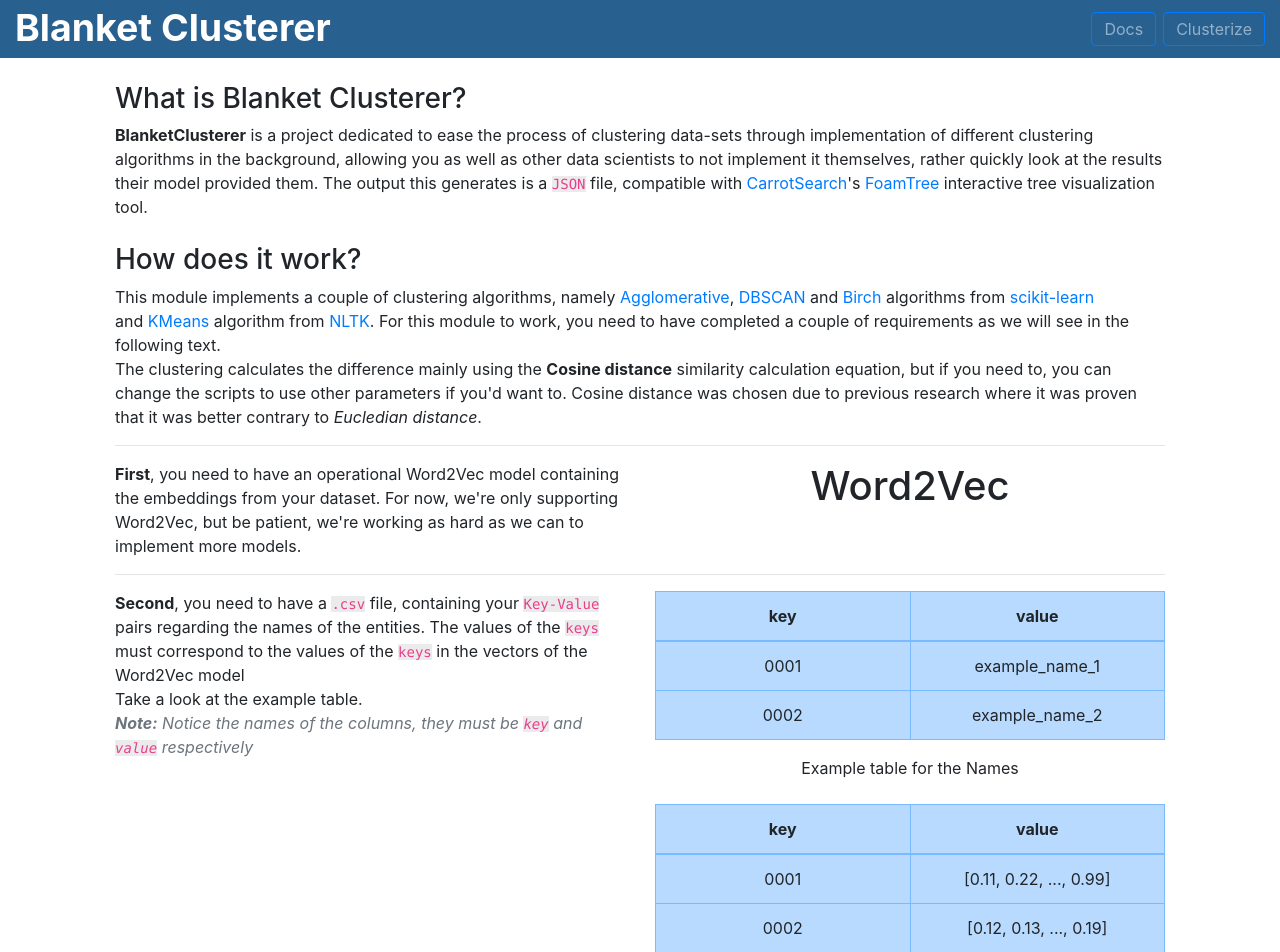
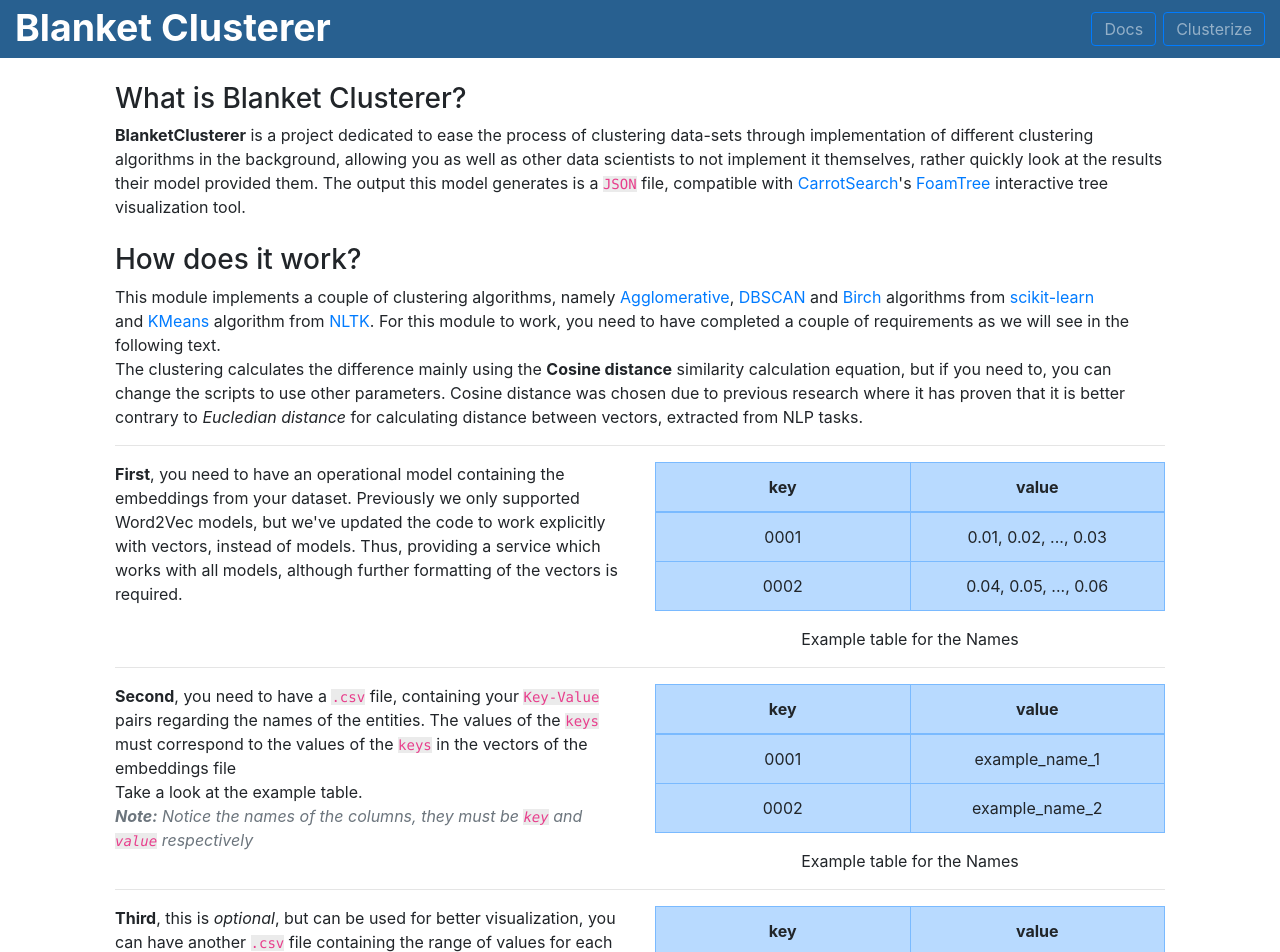
Before and after one commit to Konstantin-Bogdanoski/Blanket-Clusterer-GUI, a React (Create React App) app in the folder frontend/: page / in a window 1280 px wide. Shown: the top 952 px of the page. Built offline with nearby package versions, Linux system fonts and the light colour scheme.

Commit message:
Remove need for Word2Vec and refactor
Signed-off-by: Konstantin Bogdanoski <konstantin.b@live.com>

```diff
--- a/frontend/src/component/ClusterData/EmbeddingForm/embeddingsForm.js
+++ b/frontend/src/component/ClusterData/EmbeddingForm/embeddingsForm.js
@@ -7,11 +7,11 @@ import React from "react";
 const EmbeddingsForm = (props) => {
     return (
         <div className="text-center h-100 border border-primary" style={{minHeight: "20em", verticalAlign: "middle"}}>
-            <div className="text-monospace">Upload your <strong>Word2Vec</strong> model</div>
+            <div className="text-monospace">Upload your <strong>embeddings</strong></div>
             <input type="file"
                    style={{marginTop: "15%"}}
                    className="text-center text-monospace"
-                   placeholder="Upload your models file"
+                   placeholder="Upload your file with embeddings"
                    onChange={props.onModelChangeHandler}
                    required/>
         </div>
--- a/frontend/src/component/ClusterData/clusterData.js
+++ b/frontend/src/component/ClusterData/clusterData.js
@@ -20,7 +20,7 @@ class ClusterData extends Component {
         this.setState({
             "waitResponse": false,
             "errorMsg": null,
-            "model": null,
+            "embeddings": null,
             "names": null,
             "groupNames": null,
             "successful": null
@@ -28,7 +28,6 @@ class ClusterData extends Component {
     }
 
     handleInputChange = (e) => {
-        debugger;
         e.preventDefault();
         let key = e.target.name;
         let value = e.target.value;
@@ -52,17 +51,17 @@ class ClusterData extends Component {
             "outputPath": this.state.outputPath
         }
 
-        let model = this.state.model;
+        let embeddings = this.state.embeddings;
         let names = this.state.names;
         let groupNames = this.state.groupNames;
 
-        let sessionModel = sessionStorage.getItem("model");
+        let sessionEmbeddings = sessionStorage.getItem("embeddings");
         let sessionNames = sessionStorage.getItem("names");
         let sessionGroupNames = sessionStorage.getItem("groupNames");
 
-        if (sessionModel === null && sessionNames === null && sessionGroupNames === null) {
-            MainService.uploadModel(model).then(resp => {
-                sessionStorage.setItem("model", model.name);
+        if (sessionEmbeddings === null && sessionNames === null && sessionGroupNames === null) {
+            MainService.uploadModel(embeddings).then(resp => {
+                sessionStorage.setItem("embeddings", embeddings.name);
                 MainService.uploadNames(names).then(resp => {
                     sessionStorage.setItem("names", names.name);
                     if (groupNames !== null && groupNames !== undefined && groupNames !== "undefined") {
@@ -117,7 +116,7 @@ class ClusterData extends Component {
     onModelChangeHandler = (e) => {
         e.preventDefault();
         this.setState({
-            "model": e.target.files[0]
+            "embeddings": e.target.files[0]
         });
     };
 
@@ -143,7 +142,7 @@ class ClusterData extends Component {
     }
 
     dataReady = () => {
-        if ((this.state.model == null && sessionStorage.getItem("model") === null) ||
+        if ((this.state.embeddings == null && sessionStorage.getItem("embeddings") === null) ||
             (this.state.names == null && sessionStorage.getItem("names") === null))
             return false;
         for (let entry in this.state.data) {
@@ -182,11 +181,11 @@ class ClusterData extends Component {
                         </Col>
                     </Row>
                     <br/>
-                    {sessionStorage.getItem("model") !== null &&
+                    {sessionStorage.getItem("embeddings") !== null &&
                     sessionStorage.getItem("names") !== null ?
                         <div className="text-sm-center">
                             <div className="text-secondary">
-                                You already have an uploaded model and a names file
+                                You already have uploaded your embeddings and a names file
                             </div>
                             <div className="text-info">
                                 If you'd like to upload new ones, click&nbsp;
@@ -203,14 +202,16 @@ class ClusterData extends Component {
                             </Col>
                             <Col xs={8}>
                                 <form onSubmit={this.onFormSubmit}>
-                                    {this.state.model == null && sessionStorage.getItem("model") === null ? <div>
+                                    {this.state.embeddings == null && sessionStorage.getItem("embeddings") === null ?
+                                        <div>
                                             <EmbeddingsForm onModelChangeHandler={this.onModelChangeHandler}/>
                                         </div> : this.state.names == null && sessionStorage.getItem("names") === null ?
                                             <div>
                                                 <NamesForm onNamesChangeHandler={this.onNamesChangeHandler}/>
                                             </div> : this.state.groupNames == null && sessionStorage.getItem("groupNames") === null ?
                                                 <div>
-                                                <GroupNamesForm onGroupChangeHandler={this.onGroupNamesChangeHandler}/>
+                                                    <GroupNamesForm
+                                                        onGroupChangeHandler={this.onGroupNamesChangeHandler}/>
                                                 </div> : <div>
                                                     <ParametersForm handleInputChange={this.handleInputChange}
                                                                     data={this.getData()}/>
@@ -230,7 +231,7 @@ class ClusterData extends Component {
                                                 </Col>
                                                 <Col>
                                                     <div className="text-right">
-                                                        {this.state.model != null && this.state.names != null && this.state.groupNames == null ?
+                                                        {this.state.embeddings != null && this.state.names != null && this.state.groupNames == null ?
                                                             <button className="btn btn-outline-info"
                                                                     onClick={this.skipGroupNames} type="button">Skip
                                                             </button> : <span/>}
--- a/frontend/src/component/Home/home.js
+++ b/frontend/src/component/Home/home.js
@@ -36,7 +36,8 @@ class Home extends Component {
                                 implementation of different clustering algorithms in the background, allowing you as
                                 well as other
                                 data scientists to not implement it themselves, rather quickly look at the results their
-                                model provided them. The output this generates is a <code>JSON</code> file, compatible
+                                model provided them. The output this model generates is a <code>JSON</code> file,
+                                compatible
                                 with&nbsp;
                                 <a href={"https://carrotsearch.com"} target="_blank">CarrotSearch</a>'s <a
                                 href={"https://carrotsearch.com/foamtree/"} target="_blank">FoamTree</a> interactive
@@ -78,11 +79,12 @@ class Home extends Component {
                             <div>
                                 The clustering calculates the difference mainly using the <strong>Cosine
                                 distance</strong> similarity calculation equation,
-                                but if you need to, you can change the scripts to use other parameters if you'd want to.
+                                but if you need to, you can change the scripts to use other parameters.
                                 Cosine
-                                distance was chosen due to previous research where it was proven that it was better
+                                distance was chosen due to previous research where it has proven that it is better
                                 contrary to&nbsp;
-                                <i>Eucledian distance</i>.
+                                <i>Eucledian distance</i> for calculating distance between vectors, extracted from NLP
+                                tasks.
                             </div>
                         </Col>
                     </Row>
@@ -91,15 +93,49 @@ class Home extends Component {
                         <Col>
                             <div>
                                 <a name="first_requirement"><strong>First</strong></a>, you need to have an
-                                operational Word2Vec model containing
+                                operational model containing
                                 the embeddings from your dataset.
-                                For now, we're only supporting Word2Vec, but be patient, we're working as hard as we
-                                can to implement more models.
+                                Previously we only supported Word2Vec models, but we've updated the code to work
+                                explicitly with vectors, instead of models. Thus, providing a service which works with
+                                all
+                                models, although further formatting of the vectors is required.
                             </div>
                         </Col>
                         <Col>
                             <div className="text-center">
-                                <h1>Word2Vec</h1>
+                                <table className="table table-bordered table-primary">
+                                    <thead>
+                                    <tr>
+                                        <th>
+                                            key
+                                        </th>
+                                        <th>
+                                            value
+                                        </th>
+                                    </tr>
+                                    </thead>
+                                    <tbody>
+                                    <tr>
+                                        <td>
+                                            0001
+                                        </td>
+                                        <td>
+                                            0.01, 0.02, ..., 0.03
+                                        </td>
+                                    </tr>
+                                    <tr>
+                                        <td>
+                                            0002
+                                        </td>
+                                        <td>
+                                            0.04, 0.05, ..., 0.06
+                                        </td>
+                                    </tr>
+                                    </tbody>
+                                </table>
+                                <div>
+                                    Example table for the Names
+                                </div>
                             </div>
                         </Col>
                     </Row>
@@ -110,7 +146,7 @@ class Home extends Component {
                             a <code>.csv</code> file, containing
                             your <code>Key-Value</code> pairs regarding
                             the names of the entities. The values of the <code>keys</code> must correspond to the
-                            values of the <code>keys</code> in the vectors of the Word2Vec model<br/>
+                            values of the <code>keys</code> in the vectors of the embeddings file<br/>
                             Take a look at the example table. <br/>
                             <i className="text-secondary"><strong>Note:</strong> Notice the names of the columns, they
                                 must be <code>key</code> and <code>value</code> respectively</i>
@@ -149,42 +185,6 @@ class Home extends Component {
                                 </table>
                                 <div>
                                     Example table for the Names
-                                </div>
-                            </div>
-                            <br/>
-                            <div className="text-center">
-                                <table className="table table-bordered table-primary">
-                                    <thead>
-                                    <tr>
-                                        <th>
-                                            key
-                                        </th>
-                                        <th>
-                                            value
-                                        </th>
-                                    </tr>
-                                    </thead>
-                                    <tbody>
-                                    <tr>
-                                        <td>
-                                            0001
-                                        </td>
-                                        <td>
-                                            [0.11, 0.22, ..., 0.99]
-                                        </td>
-                                    </tr>
-                                    <tr>
-                                        <td>
-                                            0002
-                                        </td>
-                                        <td>
-                                            [0.12, 0.13, ..., 0.19]
-                                        </td>
-                                    </tr>
-                                    </tbody>
-                                </table>
-                                <div>
-                                    Example table for the Word2Vec embeddings
                                 </div>
                             </div>
                         </Col>
@@ -252,7 +252,7 @@ class Home extends Component {
                     <hr/>
                     <Row>
                         <Col>
-                            An important note is that the key values in your Word2Vec model, must be the same as
+                            An important note is that the key values in your embeddings, must be the same as
                             the <code>key</code> values in your
                             <code>.csv</code> names and/or group-names files.
                         </Col>
@@ -260,7 +260,9 @@ class Home extends Component {
                     <Row>
                         <Col>
                             And that is it. If you have met those requirements, you should be able to use this package
-                            without any issues. For any further information or details visit the <a href={"#"}
+                            without any issues. For any further information or details visit the <a target="_blank"
+                                                                                                    rel="noopener noreferrer"
+                                                                                                    href={"https://konstantin-bogdanoski.github.io/Blanket-Clusterer-Docs/#/"}
                                                                                                     className="btn btn-outline-info">Docs</a> page.
                             You can now head over to <Link to={"/add-data"}
                                                            className="btn btn-outline-primary">Clusterize</Link> to
```
Also changed, not shown: 1 other file (tests, documents, lock files or other folders). Lines whose indentation alone changed are shown as unchanged.
